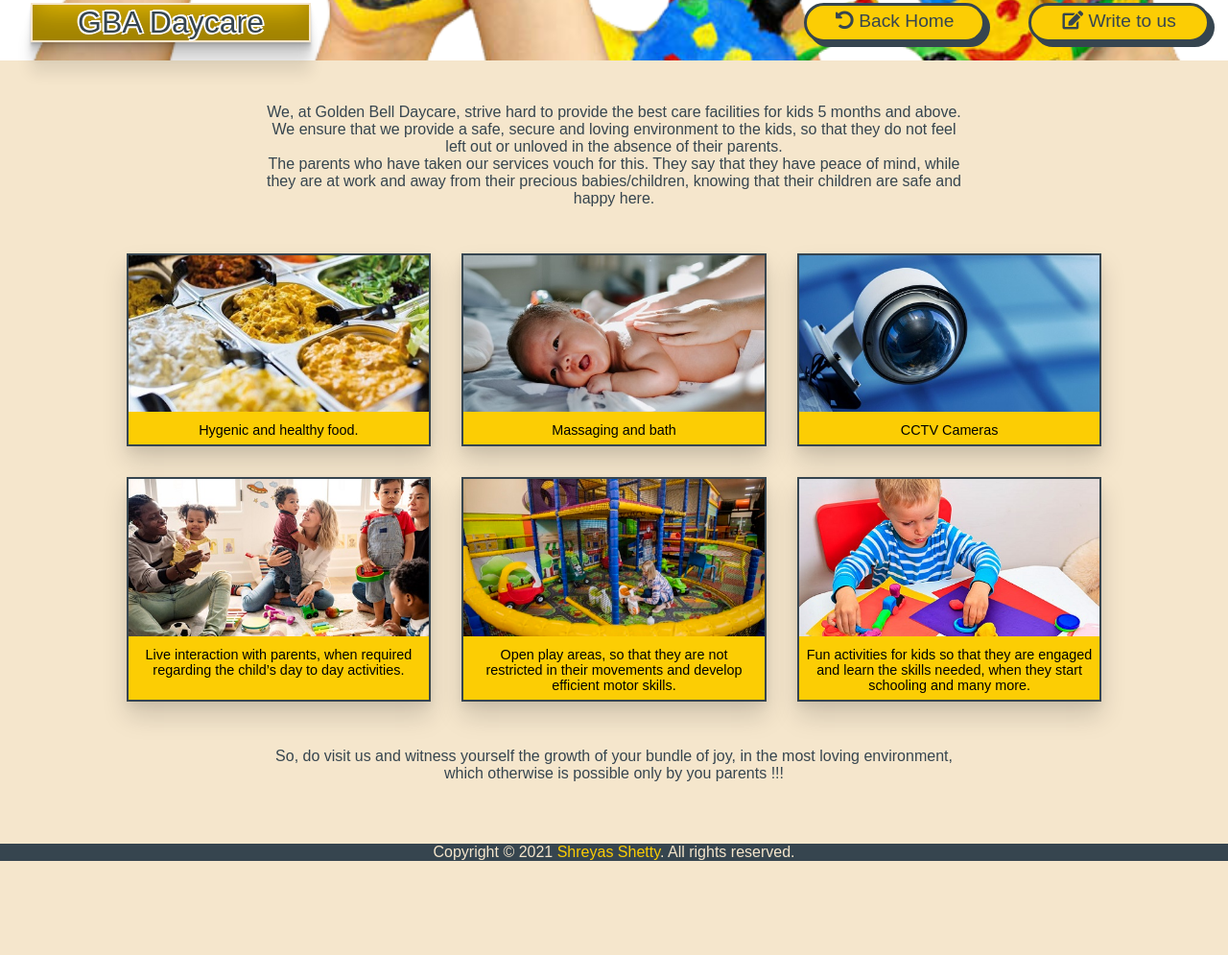
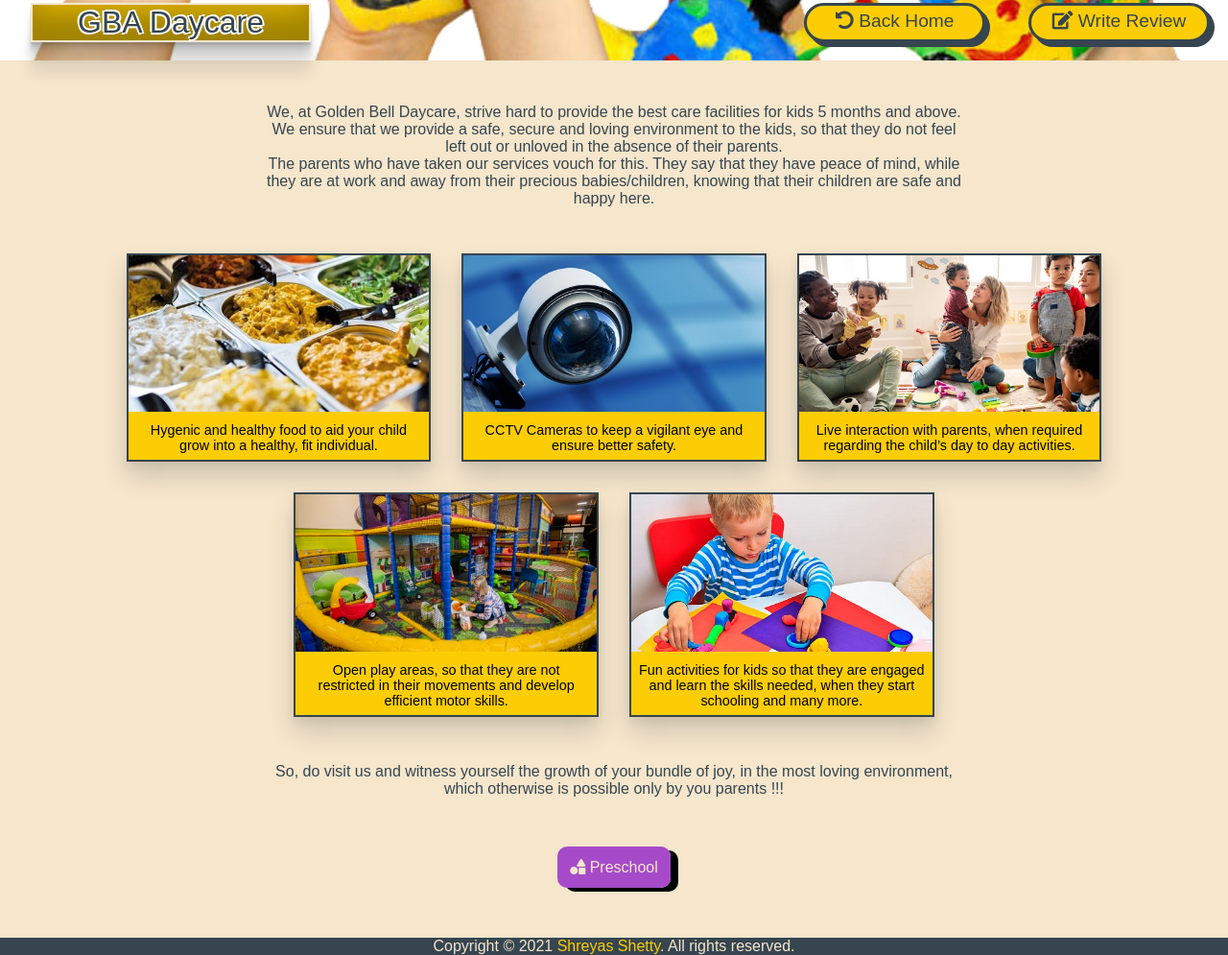
Before and after one commit to goldenBellClasses/goldenBellClasses.github.io, a plain HTML site: page daycare.html in a window 1280 px wide. Shown: the part 436-1431 px from the top of the page at 96% size. Before the commit the page ends 1333 px from the top, so only its background shows below. Drawn offline with Linux system fonts and the light colour scheme; a web font is replaced by a local one.

Commit message:
Added "Write Review" and Removed "Massage"

```diff
--- a/daycare.html
+++ b/daycare.html
@@ -23,7 +23,7 @@
       <div id = "head">GBA Daycare</div>
       <div id = "buttons">
          <a href = "index.html" style = "float : left;"><i class = "fas fa-undo-alt"></i> Back Home</a>
-         <a href = "mailto:goldenbellclasses@gmail.com" style = "float : right;"><i class = "fas fa-edit"></i> Write to us</a>
+         <a href = "https://www.google.com/search?hl=en-IN&gl=in&q=Golden+Bell+Daycare+and+Playgroup,+Ovala+401,+Shri+Mangalmurti+Apartments,+above+Live+Solkadhi+Restaurant,+Thane,+Maharashtra+400607&ludocid=15008677761535437439&lsig=AB86z5Vun0tJ8brICpZmzjvZ7-KH#lrd=0x3be7bbddce004687:0xd04988e79c9fea7f,3,,," style = "float : right;"><i class = "fas fa-edit"></i> Write Review</a>
       </div>
    </div>
 
@@ -40,21 +40,14 @@
       <div class = "container">
          <img src = "images/daycare/food.jpg" alt = "food">
          <div class = "content">
-            Hygenic and healthy food.
-         </div>
-      </div>
-
-      <div class = "container">
-         <img src = "images/daycare/massage.jpg" alt = "massage and bath">
-         <div class = "content">
-            Massaging and bath
+            Hygenic and healthy food to aid your child grow into a healthy, fit individual.
          </div>
       </div>
 
       <div class = "container">
          <img src = "images/daycare/cctv.jpeg" alt = "cctv">
          <div class = "content">
-            CCTV Cameras
+            CCTV Cameras to keep a vigilant eye and ensure better safety.
          </div>
       </div>
 
@@ -83,9 +76,13 @@
       </div>
    </div>
 
-   <div id = "opening_desc">
+   <div id = "opening_desc" style = "margin-bottom : 4em;">
       So, do visit us and witness yourself the growth of your bundle of joy, in the most loving
       environment, which otherwise is possible only by you parents !!!
+   </div>
+
+   <div style = "text-align : center">
+      <a id = "int_navigator" href = "preschool.html"><i class="fas fa-shapes"></i> Preschool</a>
    </div>
 
    <div id = "copyright">
```
